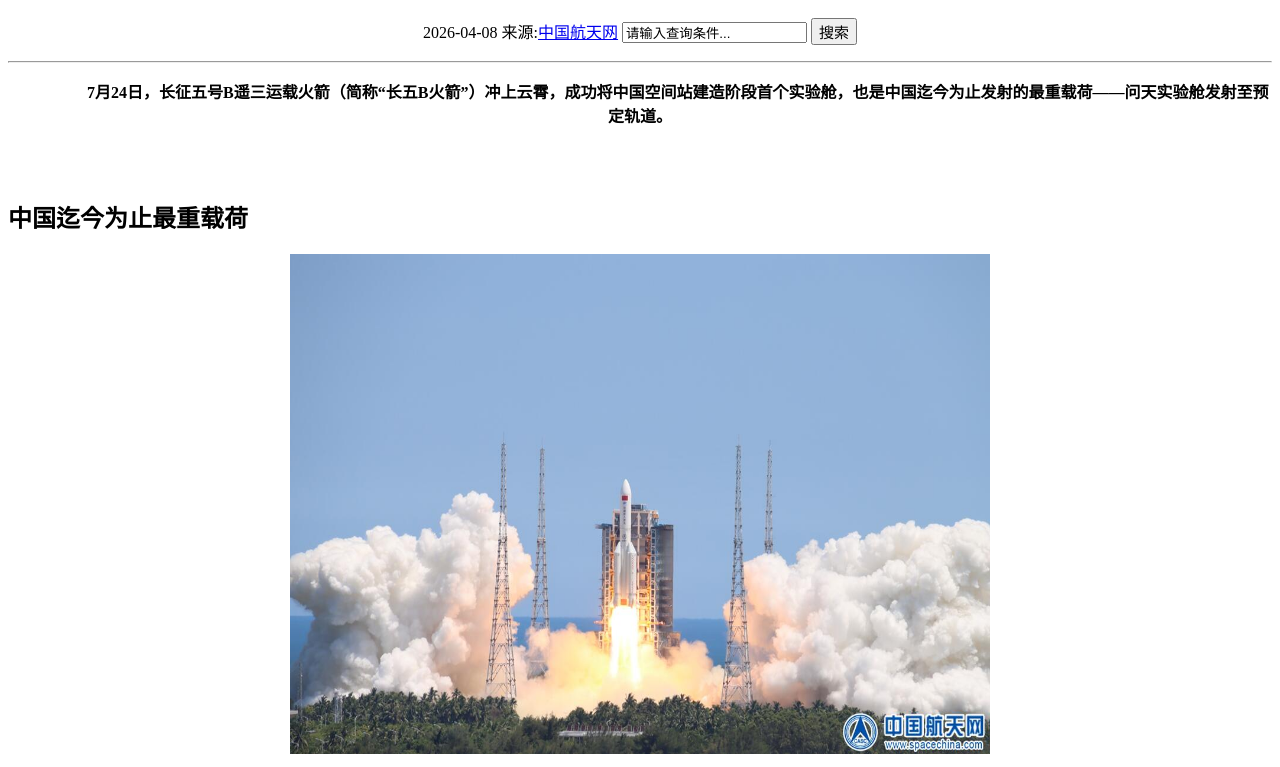
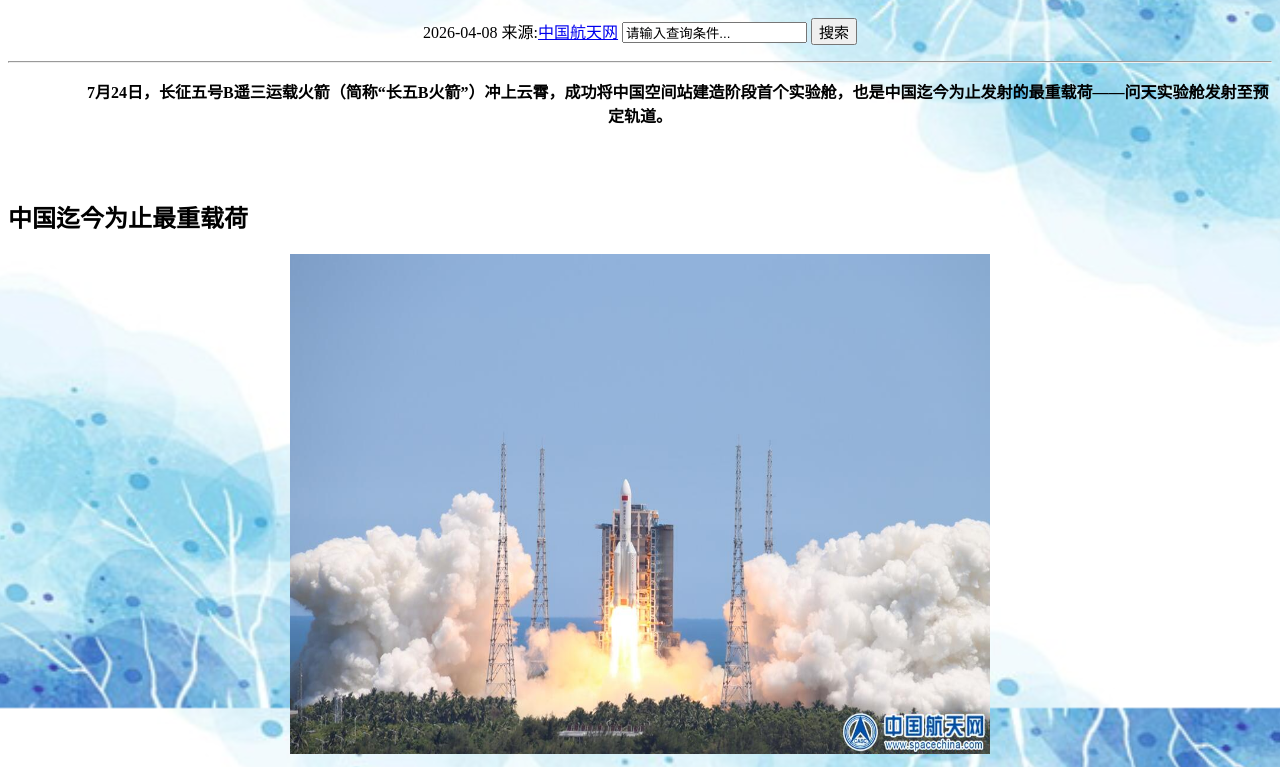
Before and after one commit to ArousX/ArousX.github.io, a plain HTML site: page index.html in a window 1280 px wide. Shown: the part 92-859 px from the top of the page. Drawn offline with Linux system fonts and the light colour scheme.

Commit message:
index.html

```diff
--- a/index.html
+++ b/index.html
@@ -5,7 +5,7 @@
 		<title>新闻</title>
 		<style>
 			body{
-				background-image:url("../img/bjdt-1");
+				background-image:url("../img/bjdt-1.jpg");
 				background-repeat: no-repeat;
 				background-attachment: fixed;
 				background-size: cover;
```
